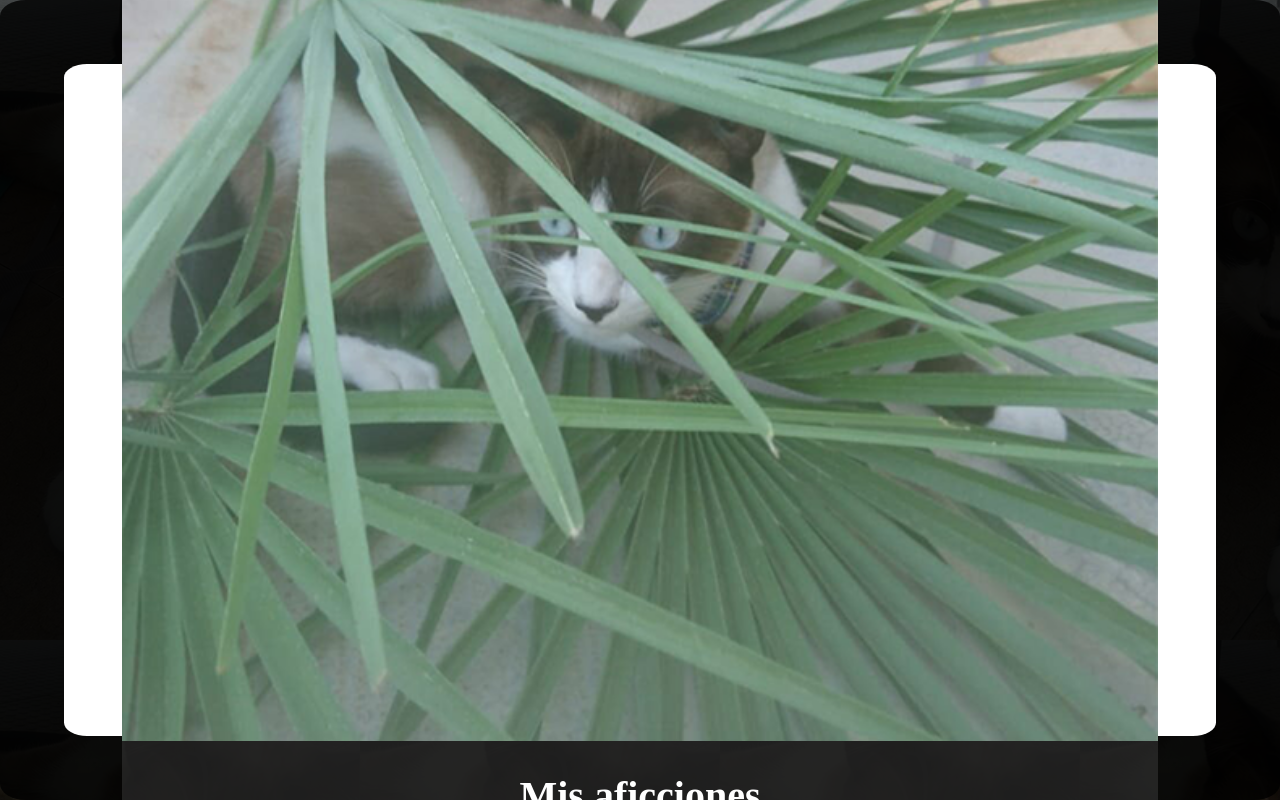
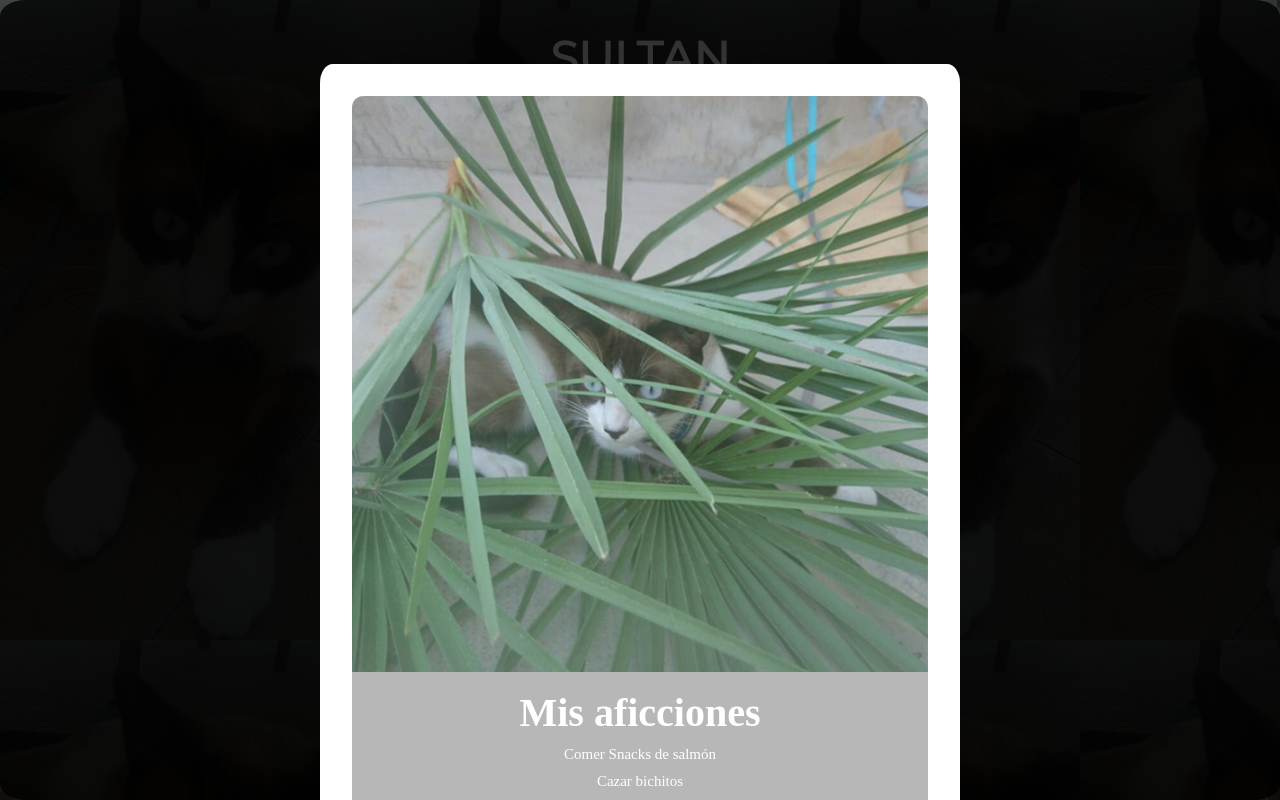
Before and after one commit to jcostagalvez/SultanModalWindow, a plain HTML site: page index.html in a window 1280 px wide. Both pictures are taken after a click on the button "Infomación Sobre Mi". Drawn offline with Linux system fonts and the light colour scheme.

Commit message:
update flex

```diff
--- a/ModalWindow.css
+++ b/ModalWindow.css
@@ -79,6 +79,7 @@ section{
     pointer-events: none;
 }
 .overlayLayout {
+    /* overflow: scroll; */
     background-color: rgba(0, 0, 0, 0.8);
     position: fixed;
     top: 0;
@@ -93,7 +94,9 @@ section{
 
 .modalWindow{
     z-index: 100;
-    flex: 0.9;
+    /* height: 100%; */
+    flex: 0.8;
+    position: fixed;
     margin-top: 5%;
     margin-bottom: 5%;
     display: flex;
@@ -108,13 +111,17 @@ section{
 }
 
 .ModalWindow-container {
+    margin-top: 5%;
+    margin-bottom: 5%;
+    max-width: 100%;
+    height: 100%;
     display: flex;
     flex-direction: column;
     align-items: center;
 }
 
 .modalWindow__header{
-    width:90%;
+    max-width: 90%;
 }
 
 .modalWindow__header--imgcontainer{
@@ -137,9 +144,7 @@ section{
 .imgPopUp{
     border-top-right-radius: 2%;
     border-top-left-radius: 2%;
-    width: 100%;
-    height: 100%;
-    object-fit: contain;
+    max-width: 100%;
 }
 
 .modalWindow__body{
```
